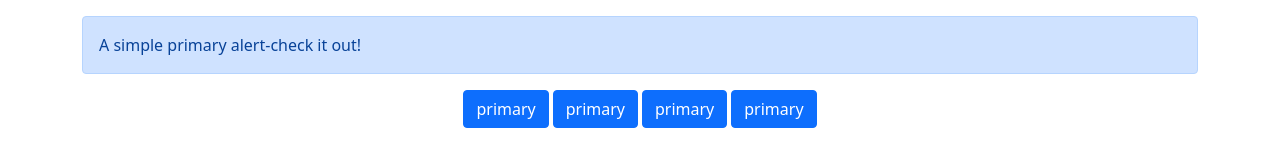
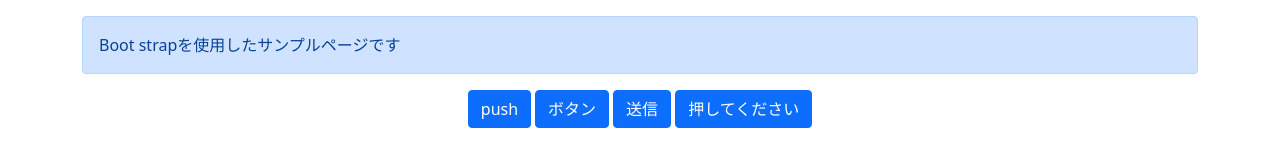
Before and after one commit to ichiro0522/js_lesson, a plain HTML site: page index.html in a window 1280 px wide. Drawn offline with nearby package versions, Linux system fonts and the light colour scheme.

Commit message:
Update index.html

```diff
--- a/index.html
+++ b/index.html
@@ -28,14 +28,14 @@
 <body>
   <div class="container">
     <div class="mt-3 alert alert-primary" role="alert">
-      A simple primary alert-check it out!
+      Boot strapを使用したサンプルページです
     </div>
 
     <div class="d-flex justify-content-center">
-      <button type="button" class="btn btn-primary">primary</button>
-      <button type="button" class="ms-1 btn btn-primary">primary</button>
-      <button type="button" class="ms-1 btn btn-primary">primary</button>
-      <button type="button" class="ms-1 btn btn-primary">primary</button>
+      <button type="button" class="btn btn-primary">push</button>
+      <button type="button" class="ms-1 btn btn-primary">ボタン</button>
+      <button type="button" class="ms-1 btn btn-primary">送信</button>
+      <button type="button" class="ms-1 btn btn-primary">押してください</button>
     </div>
 
   </div>
```
